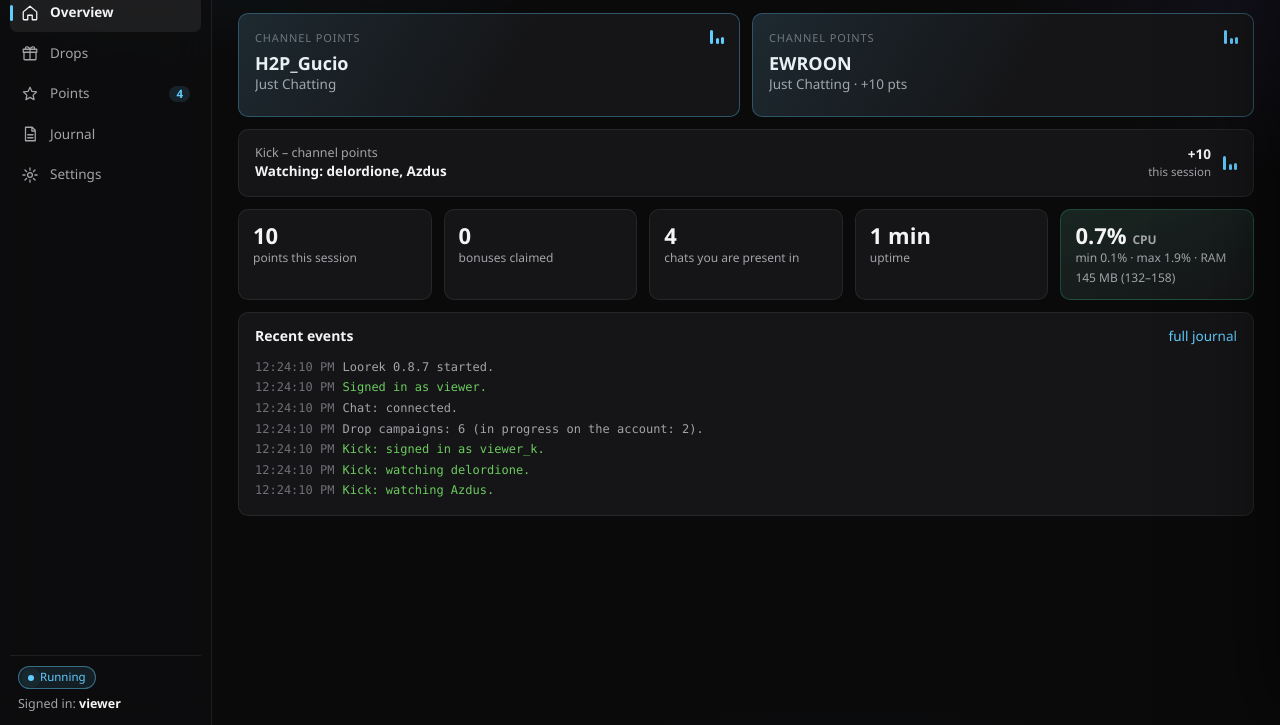
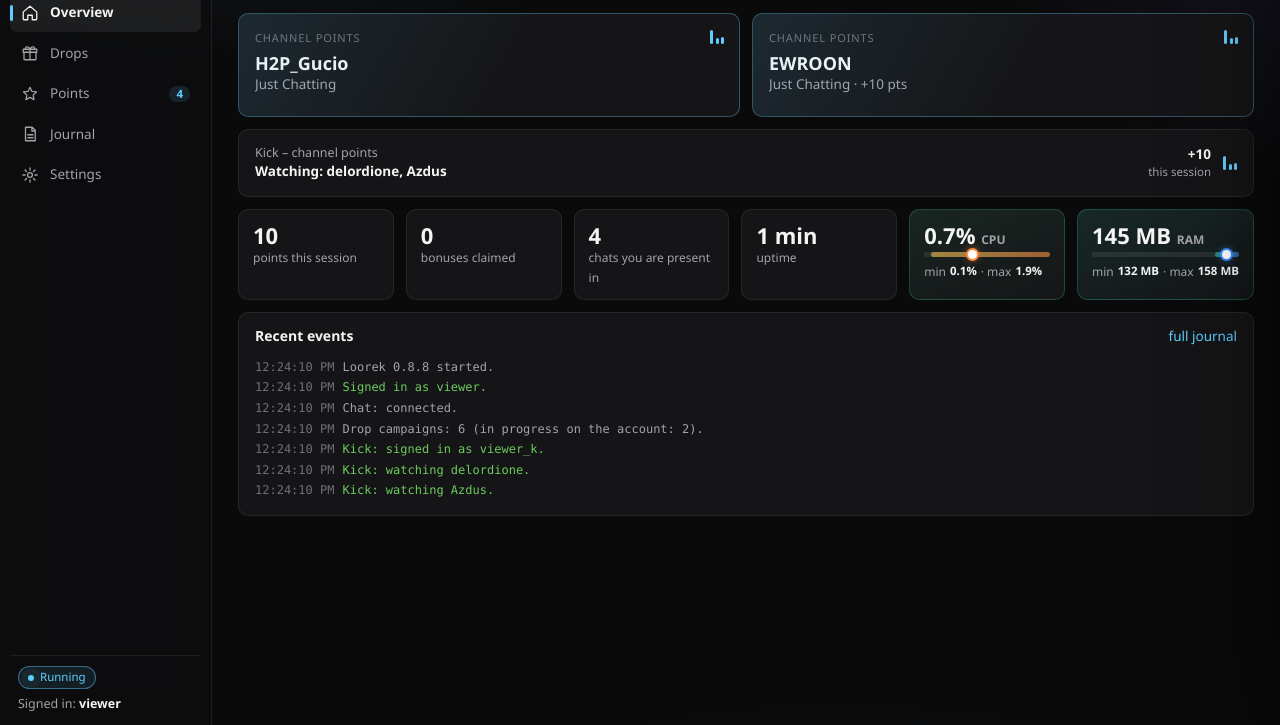
Before and after one commit to Yasaiek/Loorek-Twitch-Kick-Points-Drops, a plain HTML site: page docs/demo/index.html in a window 1280 px wide. Shown: the part 75-800 px from the top of the page. Drawn offline with Linux system fonts and the light colour scheme.

Commit message:
Loorek 0.8.8: CPU and RAM tiles with min/max
Co-Authored-By: Claude Opus 5.5 <noreply@anthropic.com>
Claude-Session: https://claude.ai/code/session_01UU8ANsMaRwJ1uWpJmiJaT9

```diff
--- a/docs/demo/index.html
+++ b/docs/demo/index.html
@@ -126,10 +126,16 @@ input[type=number] { width: 70px; text-align: center; }
 .eq i { width: 3px; border-radius: 2px; background: var(--accent); animation: eq 1s ease-in-out infinite; }
 .eq i:nth-child(2) { animation-delay: -.35s; } .eq i:nth-child(3) { animation-delay: -.7s; }
 @keyframes eq { 0%, 100% { height: 4px; } 50% { height: 14px; } }
-.stats { display: grid; grid-template-columns: repeat(5, 1fr); gap: 12px; }
-@media (max-width: 980px) { .stats { grid-template-columns: repeat(3, 1fr); } }
+.stats { display: grid; grid-template-columns: repeat(6, 1fr); gap: 12px; }
+@media (max-width: 1100px) { .stats { grid-template-columns: repeat(3, 1fr); } }
 .stat.use { border-color: rgba(62,207,142,.25); background: linear-gradient(160deg, rgba(62,207,142,.09), transparent), var(--card); }
-.stat.use b small { font-size: 12px; font-weight: 600; color: var(--sub); } .stat.use b span { font: inherit; color: inherit; }
+.stat.use b small { font-size: 12px; font-weight: 600; color: var(--sub); }
+.stat.use { --m1: #ffcc4d; --m2: #ff8a3d; } .stat.use.ram { --m1: #29d3b4; --m2: #3a8bff; border-color: rgba(41,211,180,.26); background: linear-gradient(160deg, rgba(41,211,180,.1), transparent), var(--card); }
+.stat .mm { display: flex; flex-direction: column; gap: 6px; margin-top: 4px; }
+.stat .mbar { position: relative; height: 5px; border-radius: 4px; background: rgba(255,255,255,.08); }
+.stat .mbar i { position: absolute; top: 0; bottom: 0; border-radius: 4px; background: linear-gradient(90deg, var(--m1), var(--m2)); opacity: .55; }
+.stat .mbar b { position: absolute; top: 50%; width: 9px; height: 9px; margin: -4.5px 0 0 -4.5px; border-radius: 50%; background: #fff; box-shadow: 0 0 0 2px var(--m2), 0 0 8px var(--m2); transition: left .6s; }
+.stat .mrow { display: flex; gap: 4px; font-size: 11.5px; color: var(--sub); white-space: nowrap; font-variant-numeric: tabular-nums; } .stat .mrow strong { color: var(--text); font-weight: 600; } .stat.use b span { font: inherit; color: inherit; }
 .stat { background: var(--card); border: 1px solid var(--line); border-radius: var(--r); padding: 12px 14px; }
 .stat b { display: block; font: 600 22px/1.2 var(--display); font-variant-numeric: tabular-nums; }
 .stat span { font-size: 12px; color: var(--sub); }
@@ -374,7 +380,8 @@ select:focus { border-color: var(--accent); }
       <div class="stat"><b id="stClaims">0</b><span data-i="st.claims"></span></div>
       <div class="stat"><b id="stChat">–</b><span data-i="st.chats"></span></div>
       <div class="stat"><b id="stUp">–</b><span data-i="st.up"></span></div>
-      <div class="stat use" id="stUse"><b><span id="useCpu">–</span> <small>CPU</small></b><span id="useRam">–</span></div>
+      <div class="stat use" id="stUse"><b><span id="useCpu">–</span> <small>CPU</small></b><div class="mm" id="useCpuMM"></div></div>
+      <div class="stat use ram" id="stRam"><b><span id="useRamV">–</span> <small>RAM</small></b><div class="mm" id="useRamMM"></div></div>
     </div>
     <div class="card"><div class="card-head"><h2 data-i="home.recent"></h2><a href="#" id="toLog" data-i="home.allLog"></a></div><div class="log" id="logShort"></div></div>
   </section>
@@ -546,7 +553,7 @@ select:focus { border-color: var(--accent); }
 </div>
 <div id="toast"></div>
 
-<script>window.LOOREK_VERSION = "0.8.7";</script>
+<script>window.LOOREK_VERSION = "0.8.8";</script>
 <script src="sim.js"></script>
 <script>
 const KEY = '__KEY__';
@@ -923,8 +930,17 @@ function render() {
   $('stChat').textContent = chat.state === 'on' ? chat.joined : '–';
   $('stUp').textContent = upTime(s.upSec);
   { const u = s.usage || {}, f = (v) => (v > 0 && v < 0.1 ? '<0.1' : (v || 0).toFixed(1));
-    $('useCpu').textContent = f(u.cpu) + '%'; $('useRam').textContent = 'min ' + f(u.cpuMin) + '% · max ' + f(u.cpuMax) + '% · RAM ' + Math.round(u.ram || 0) + ' MB (' + Math.round(u.ramMin || 0) + '–' + Math.round(u.ramMax || 0) + ')';
-    $('stUse').title = tr('use.title') + ' – ' + tr('use.hint'); }
+    const mb = (v) => Math.round(v || 0) + ' MB';
+    const mm = (box, lo, hi, cur, fmt) => {
+      box.textContent = '';
+      const bar = el('div', 'mbar'), fill = el('i'), pin = el('b'), span = Math.max(hi, cur, 0.0001), a = Math.min(lo, cur) / span * 100, z = Math.max(hi, cur) / span * 100;
+      fill.style.left = a + '%'; fill.style.width = Math.max(2, z - a) + '%'; pin.style.left = (cur / span * 100) + '%'; bar.append(fill, pin);
+      const row = el('div', 'mrow'); row.append(el('span', '', 'min'), el('strong', '', fmt(lo)), el('span', '', '· max'), el('strong', '', fmt(hi)));
+      box.append(bar, row);
+    };
+    $('useCpu').textContent = f(u.cpu) + '%'; mm($('useCpuMM'), u.cpuMin || 0, u.cpuMax || 0, u.cpu || 0, (v) => f(v) + '%');
+    $('useRamV').textContent = mb(u.ram); mm($('useRamMM'), u.ramMin || 0, u.ramMax || 0, u.ram || 0, mb);
+    $('stUse').title = $('stRam').title = tr('use.title') + ' – ' + tr('use.hint') + ' · RAM ' + f(u.ramPct) + '% PC'; }
   countTo($('stEarned'), 'earned', s.points.earned);
   countTo($('stClaims'), 'claims', s.points.claims);
 
```
Also changed, not shown: ui/index.html (+22 -6 lines), 2 other files.
